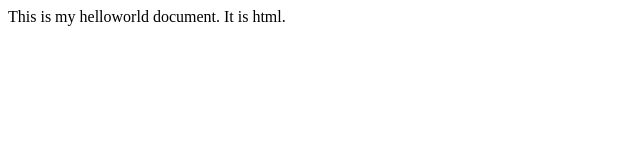
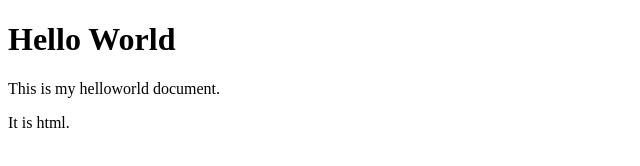
Before and after one commit to daniilger/iffall2020, a plain HTML site: page hello/index.html in a window 1280 px wide. Shown: the whole page, without its empty margins (0-640 px from the left). Drawn offline with Linux system fonts and the light colour scheme.

Commit message:
Update index.html

```diff
--- a/hello/index.html
+++ b/hello/index.html
@@ -4,6 +4,8 @@
         <title>Hello world</title>
     </head>
     <body>
-        This is my helloworld document. It is html.
+        <h1>Hello World</h1>
+        <p>This is my helloworld document.</p>
+        <p>It is html.</p>
     </body>
 </html>
```
